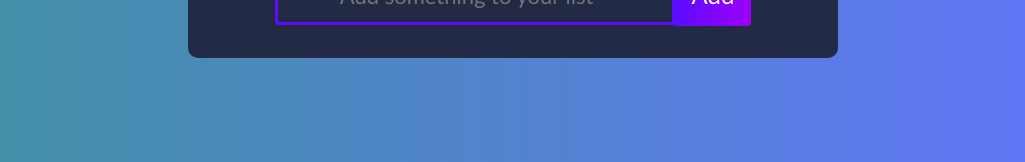
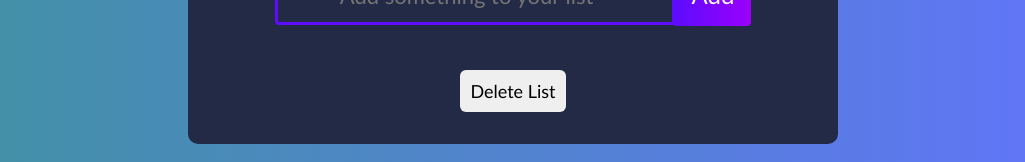
Before and after one commit to jesspesale/TodoTracker-hooks, a React (Create React App) app in the folder TodoTracker-frontend/: page /lists/1 in a window 1280 px wide. Shown: the part 226-388 px from the top of the page, without its empty margins (127-1152 px from the left). Built offline with nearby package versions, Linux system fonts and the light colour scheme; no server answers.

Commit message:
Added delete list button to bottom of list show page wiht some css

```diff
--- a/TodoTracker-frontend/src/components/ListContainer.js
+++ b/TodoTracker-frontend/src/components/ListContainer.js
@@ -9,12 +9,18 @@ export default function ListContainer() {
     const lists = useSelector((state) => state.lists)
     const list = lists.find((list) => list.id == id)
 
-    console.log(id)
+
+
+    const handleClick = () => {
+      console.log(id)
+    }
 
   return (
     <div>
       <List list={list}/>
       <ListItemForm list={list}/>
+      <br></br>
+      <button className='delete-list-button' onClick={handleClick}>Delete List</button>
     </div>
   )
 }
--- a/TodoTracker-frontend/src/components/Lists/ListForm.js
+++ b/TodoTracker-frontend/src/components/Lists/ListForm.js
@@ -15,7 +15,7 @@ export default function ListForm() {
         e.preventDefault()
         dispatch(createList({ title: title, completed: false }))
         setTitle('')
-        navigate('/lists')
+        navigate('/lists/:id')
     }
 
   return (
--- a/TodoTracker-frontend/src/components/Lists/Lists.css
+++ b/TodoTracker-frontend/src/components/Lists/Lists.css
@@ -4,7 +4,6 @@
     color: white;
     margin: 20px;
 }
-
 
 .form{
   margin-bottom: 32px;
@@ -52,10 +51,27 @@
   text-transform: capitalize;
 }
 
+.delete-list-button{
+  padding: 10px;
+  font-size: 18px;
+  border: none;
+  margin-top: 25px;
+  border-radius: 6px;
+  /* color: #fff; */
+}
+
+.delete-list-button:hover{
+  background: linear-gradient(
+    90deg,
+    rgb(63, 147, 158) 0%,
+    rgba(100, 115, 255, 1) 100%
+  );
+}
+
 .icons{
   display: flex;
   align-items: center;
-  font-size: 36px;
+  font-size: 33px;
   cursor: pointer;
   margin-top: 15px;
   margin-left: 20px;
```
